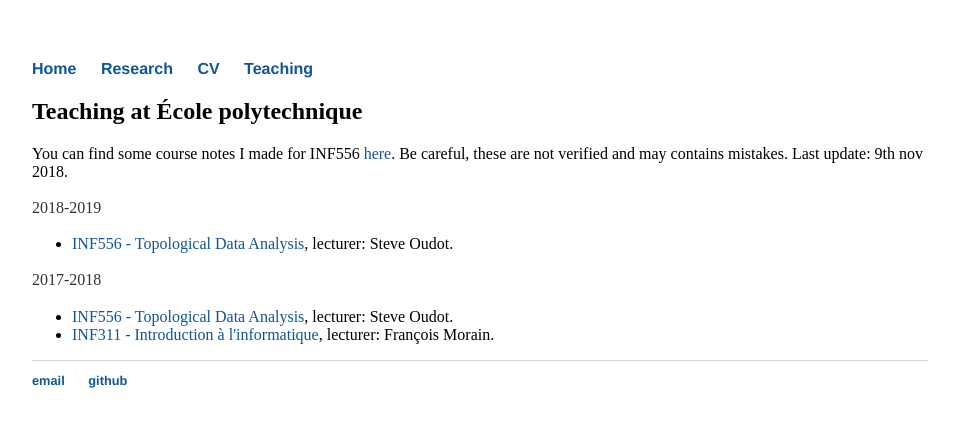
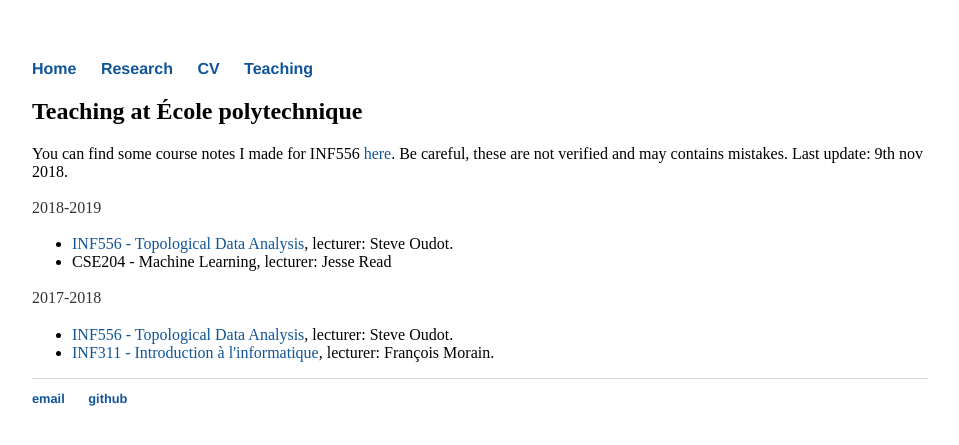
Before and after one commit to tlacombe/tlacombe.github.io, a Jekyll site: the page built from teaching/index.html, in a window 1280 px wide. Shown: the top 445 px of the page, without its empty margins (160-1119 px from the left). Built offline with Jekyll 4.4.1, drawn with Linux system fonts in a browser that asks for light colours.

Commit message:
updated teaching

```diff
--- a/teaching/index.html
+++ b/teaching/index.html
@@ -8,6 +8,7 @@ You can find some course notes I made for INF556 <a href="./notesCoursINF556/">h
 <p>2018-2019</p>
 <ul>
 <li><a href="http://www.enseignement.polytechnique.fr/informatique/INF556/"> INF556 - Topological Data Analysis</a>, lecturer: Steve Oudot.</li>
+<li>CSE204 - Machine Learning, lecturer: Jesse Read</li>
 </ul>
 
 <p>2017-2018</p>
```
